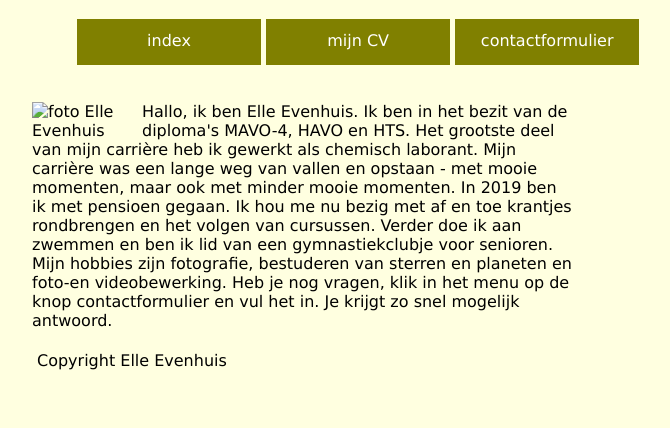
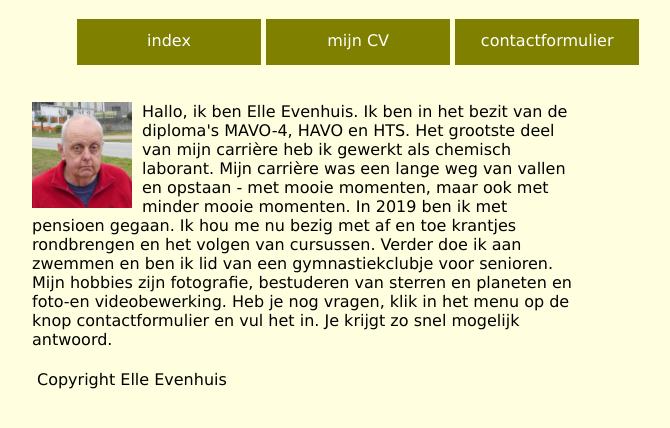
Before and after one commit to ElleWilte/huiswerk_les15, a plain HTML site: page index.html in a window 1280 px wide. Shown: the part 80-508 px from the top of the page, without its empty margins (258-928 px from the left). Drawn offline with Linux system fonts and the light colour scheme.

Commit message:
Add files via upload

```diff
--- a/index.html
+++ b/index.html
@@ -18,7 +18,7 @@
 </nav>
 </header>
 <div>
-  <img src="foto.jpg" alt="foto Elle Evenhuis">
+  <img src="foto.png" alt="foto Elle Evenhuis">
   <p> Hallo, ik ben Elle Evenhuis. Ik ben in het bezit van de diploma's MAVO-4, HAVO en HTS. Het grootste deel van mijn carrière heb ik gewerkt als chemisch laborant. Mijn carrière was een lange weg van vallen en opstaan - met mooie momenten, maar ook met minder mooie momenten. In 2019 ben ik met pensioen gegaan. Ik hou me nu bezig met af en toe krantjes rondbrengen en het volgen van cursussen. Verder doe ik aan zwemmen en ben ik lid van een gymnastiekclubje voor senioren. Mijn hobbies zijn fotografie, bestuderen van sterren en planeten en foto-en videobewerking. Heb je nog vragen, klik in het menu op de knop contactformulier en vul het in. Je krijgt zo snel mogelijk antwoord.</p></div>
 <footer>Copyright Elle Evenhuis</footer>
 </body>
```
